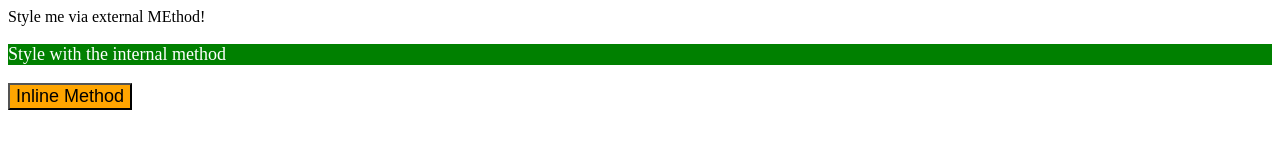
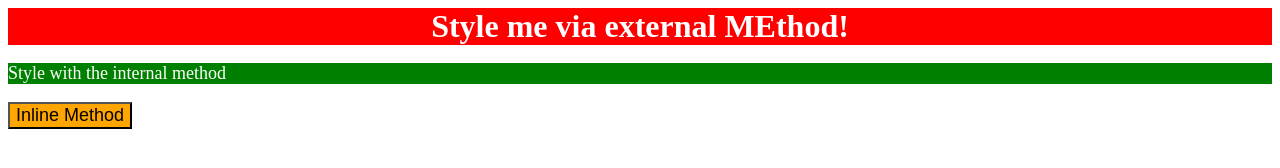
Before and after one commit to Cinnamon-Snap/git_test, a plain HTML site: page css_practice/index.html in a window 1280 px wide. Drawn offline with Linux system fonts and the light colour scheme.

Commit message:
addedlink to external style sheet

```diff
--- a/css_practice/index.html
+++ b/css_practice/index.html
@@ -4,6 +4,7 @@
     <meta charset="UTF-8">
     <meta name="viewport" content="width=device-width, initial-scale=1.0">
     <title>CSS Practice</title>
+    <link rel="stylesheet" href="styles_practice.css">
     <style>
         p {
             color: white;
```
